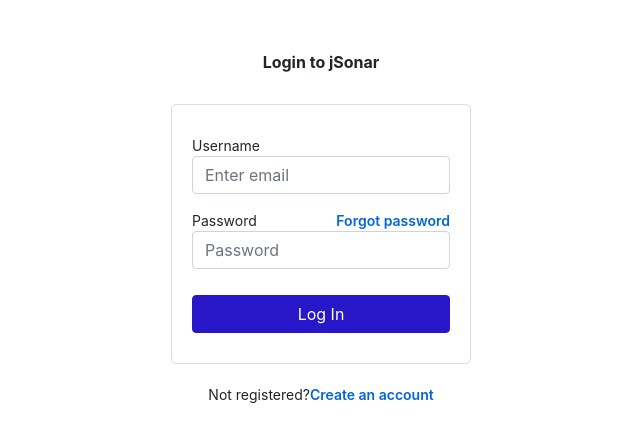
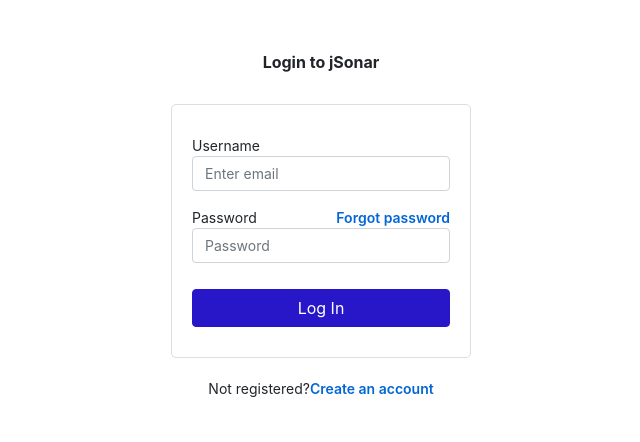
Before and after one commit to phuongjolly/jsonartest-website, a React (Create React App) app: page /customers/1 in a window 1280 px wide. Shown: the top 442 px of the page, without its empty margins (319-959 px from the left). Built offline with nearby package versions, Linux system fonts and the light colour scheme.

Commit message:
use smaller font for input

```diff
--- a/src/components/Authentication/Login.css
+++ b/src/components/Authentication/Login.css
@@ -15,6 +15,10 @@
     padding: 30px 20px;
     border-radius: 5px;
     margin-bottom: 20px;
+    font-size: 14px;
+}
+
+.login .mainPanel .form-control {
     font-size: 14px;
 }
 
```
